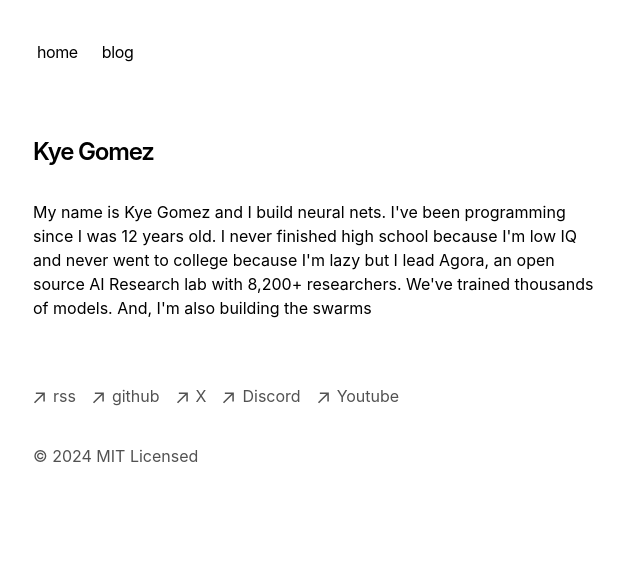
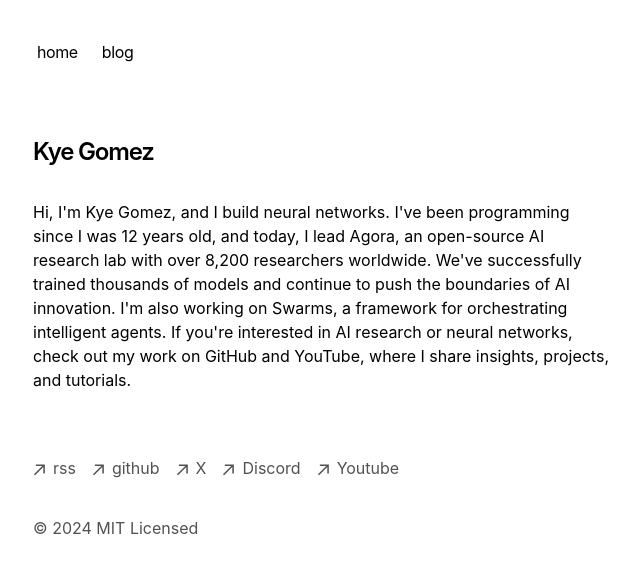
Before and after one commit to kyegomez/kyegomez-com, a Next.js app: page / in a window 1280 px wide. Shown: the top 572 px of the page, without its empty margins (319-959 px from the left). Built offline with nearby package versions, Linux system fonts and the light colour scheme.

Commit message:
[CLEANUP]

```diff
--- a/app/page.tsx
+++ b/app/page.tsx
@@ -7,10 +7,11 @@
         Kye Gomez
       </h1>
       <p className="mb-4">
-        {`My name is Kye Gomez and I build neural nets. I've been programming since I was 12 years old.
-        I never finished high school because I'm low IQ and never went to college because I'm lazy but I lead
-        Agora, an open source AI Research lab with 8,200+ researchers. We've trained thousands of models. And, I'm also building the
-        swarms `}
+        {`Hi, I'm Kye Gomez, and I build neural networks.
+        I've been programming since I was 12 years old, and today, I lead Agora, an open-source AI research lab with over 8,200 researchers worldwide.
+        We've successfully trained thousands of models and continue to push the boundaries of AI innovation.
+
+        I'm also working on Swarms, a framework for orchestrating intelligent agents. If you're interested in AI research or neural networks, check out my work on GitHub and YouTube, where I share insights, projects, and tutorials.`}
       </p>
       <div className="my-8">
         {/* <BlogPosts /> */}
```
